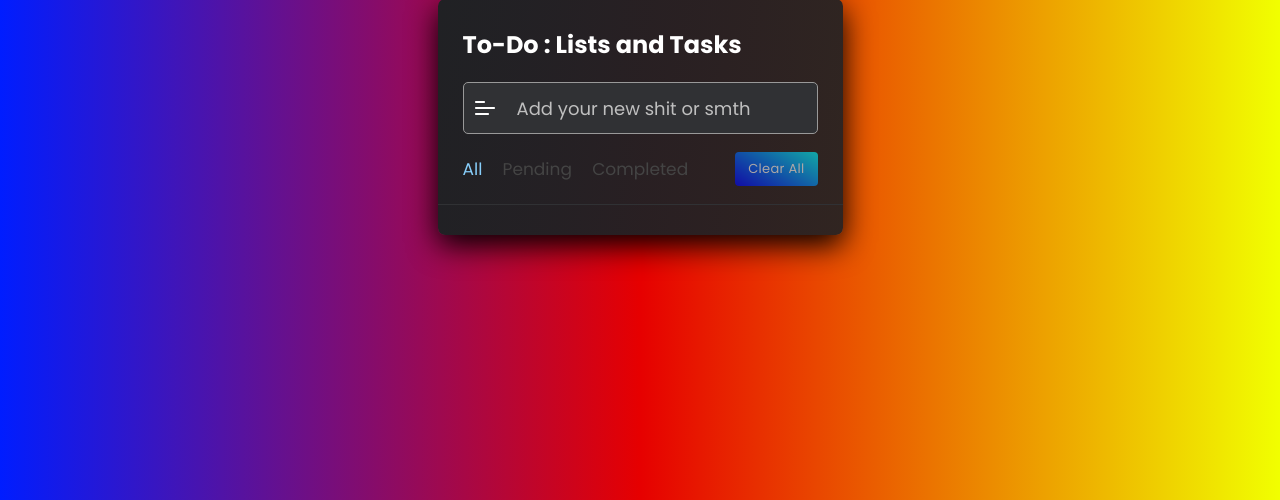
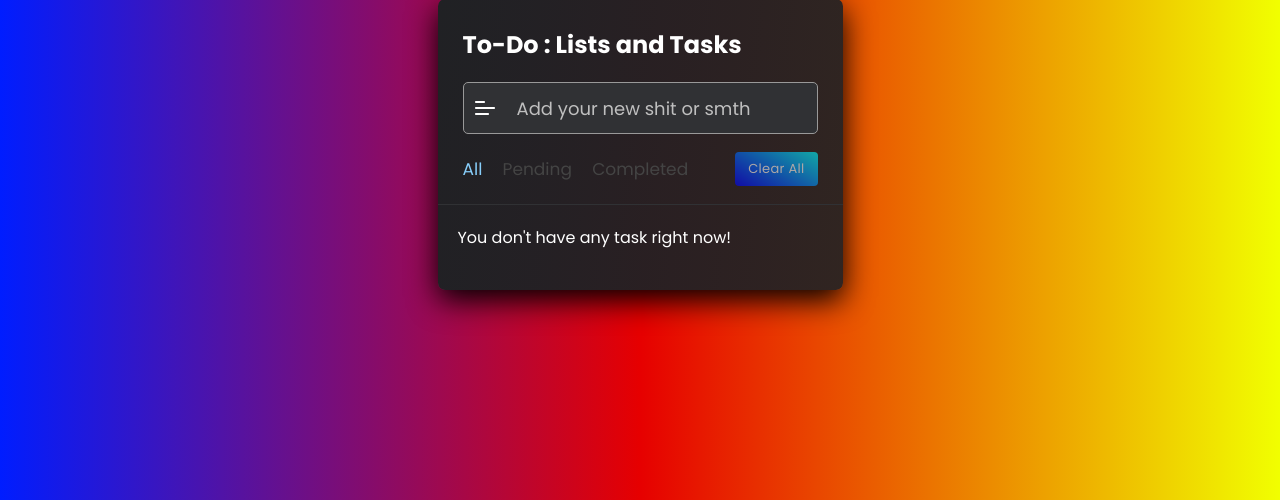
Before and after one commit to RyTechWeaponsTech/To-Do-List-flask, a Flask app: page / in a window 1280 px wide. Shown: the part 138-638 px from the top of the page. Run offline with Flask 3, Linux system fonts and the light colour scheme.

Commit message:
added .task-box outside of responsive in css, added something in js and html

```diff
--- a/static/css/style.css
+++ b/static/css/style.css
@@ -129,6 +129,11 @@ clear-btn.active {
   transform: scale(0.93);
 }
 
+.task-box {
+  margin-top: 20px;
+  padding: 0 15px 10px 20px;
+}
+
 /* sebenarnya masih ada lanjutan didalam taskbox */
 
 /* tapi nanti aja klo dh masuk Javascript hehehe */
--- a/static/js/script.js
+++ b/static/js/script.js
@@ -18,4 +18,59 @@ filters.forEach((btn) => {
 });
 
 // create function to add list in class (.task-box)
-function showTodo(filter) {}
+function showTodo(filter) {
+  let listTag = "";
+  if (todos) {
+    todos.forEach((todo, id) => {
+      let completed = todo.status == "completed" ? "checked" : "";
+      //logical OR operator (||) in JS
+      if (filter == todo.status || filter == "all") {
+        listTag += `<li class="task">
+          <label for="${id}">
+            <input
+              onclick="updateStatus(this)"
+              type="checkbox"
+              id="${id}"
+              ${completed}
+            />
+            <p class="${completed}">${todo.name}</p>
+          </label>
+          <div class="settings">
+            <i onclick="showMenu(this)" class="uil uil-ellipsis-h"></i>
+            <ul class="task-menu">
+              <li onclick='editTask(${id}, "${todo.name}")'>
+                <i class="uil uil-pen"></i>Edit
+              </li>
+              <li onclick='deleteTask(${id}, "${filter}")'>
+                <i class="uil uil-trash"></i>Delete
+              </li>
+            </ul>
+          </div>
+        </li>`;
+      }
+    });
+  }
+  // Set the innerHTML of taskBox to either listTag or message indicating no tasks
+  taskBox.innerHTML =
+    listTag || `<span>You don't have any task right now!</span>`;
+
+  // Check if there are any tasks present
+  let checkTask = taskBox.querySelectorAll(".task");
+  if (!checkTask.length) {
+    // If no tasks, remove active class from clearAll button
+    clearAll.classList.remove("active");
+  } else {
+    // If tasks present, add active class to clearAll button
+    clearAll.classList.add("active");
+  }
+  // Check if the height of taskBox is more than or equal to 265
+  if (taskBox.offsetHeight >= 265) {
+    // If height is more, add overflow class to taskBox
+    taskBox.classList.add("overflow");
+  } else {
+    // If height is less, remove overflow from taskBox
+    taskBox.classList.remove("overflow");
+  }
+}
+// to show all the lists
+showTodo("all");
```
Also changed, not shown: templates/index.html (+22 -1 lines).
